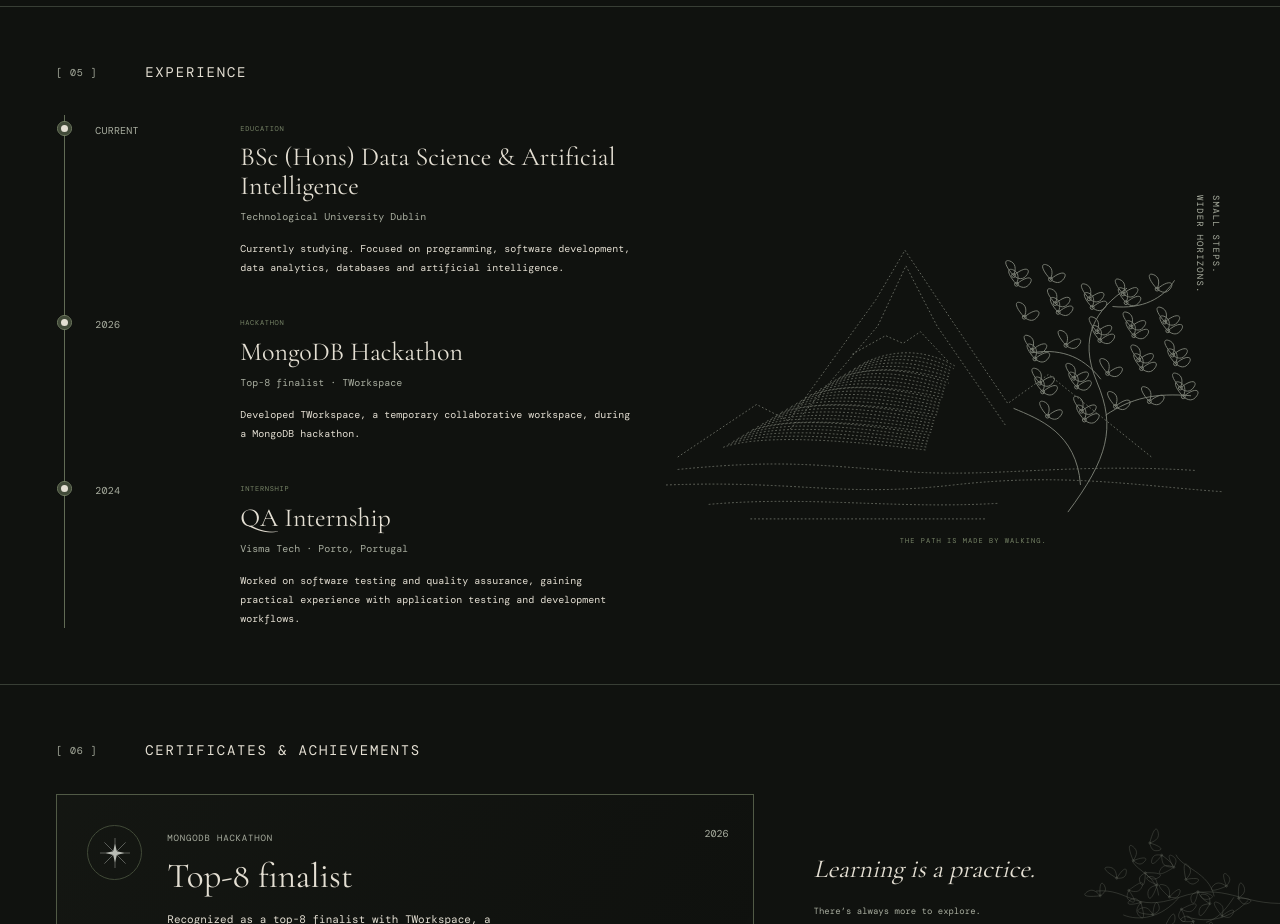
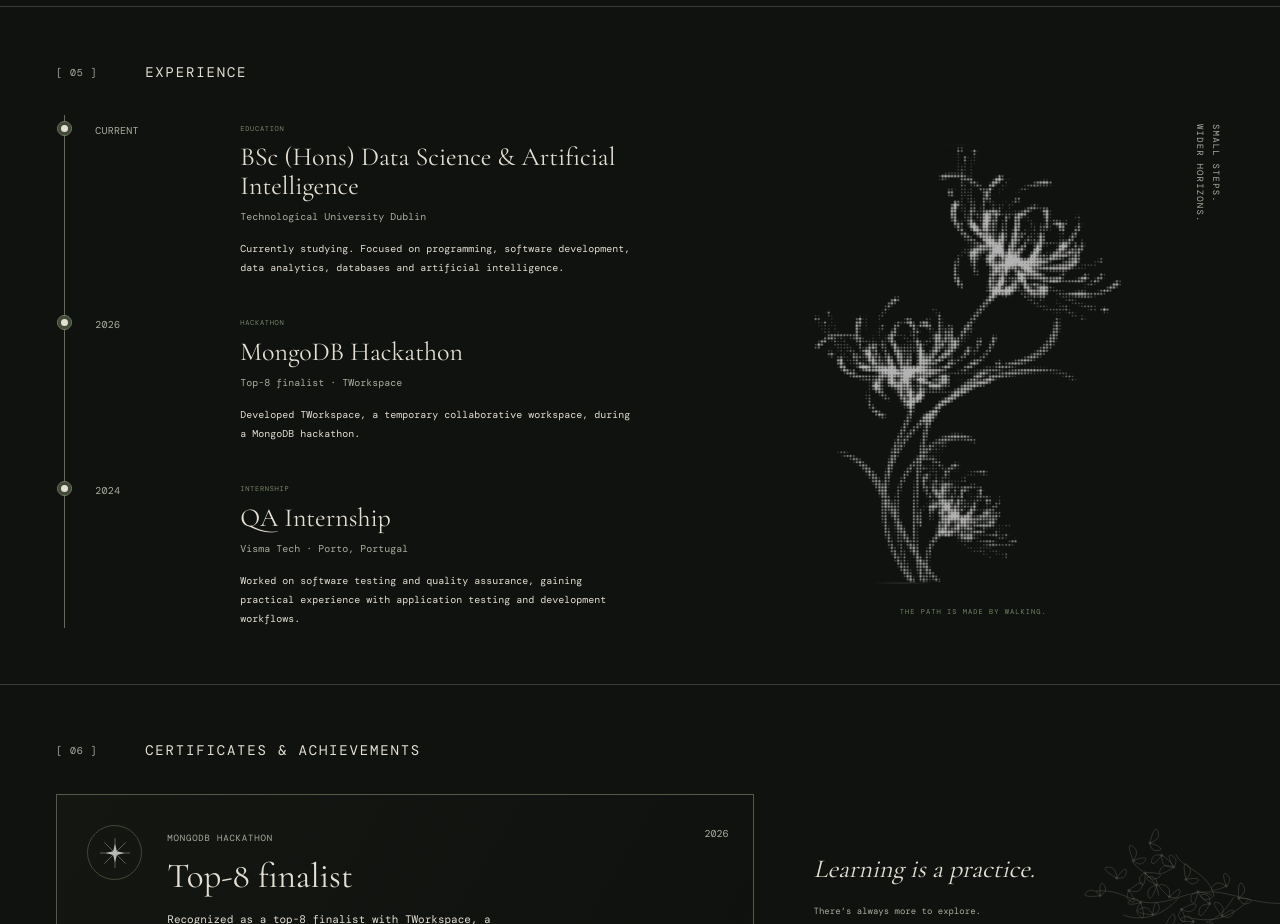
Before and after one commit to Askada21/MyPortfolio, a React (Vite) app: page / in a window 1280 px wide. Shown: the part 2180-3104 px from the top of the page. Built offline with nearby package versions, Linux system fonts and the light colour scheme.

Commit message:
feat: add botanical artwork to experience section

```diff
--- /dev/null
+++ b/src/components/DottedArtwork.tsx
@@ -0,0 +1,30 @@
+interface DottedArtworkProps {
+  file: string
+  width: number
+  height: number
+  className?: string
+  loading?: 'eager' | 'lazy'
+}
+
+/** Display the original dotted artwork as decoration, without modifying its source pixels. */
+export default function DottedArtwork({
+  file,
+  width,
+  height,
+  className = '',
+  loading = 'lazy',
+}: DottedArtworkProps) {
+  return (
+    <img
+      className={`dotted-artwork ${className}`}
+      src={`${import.meta.env.BASE_URL}assets/images/${file}`}
+      width={width}
+      height={height}
+      alt=""
+      aria-hidden="true"
+      loading={loading}
+      decoding="async"
+      draggable={false}
+    />
+  )
+}
--- a/src/components/Experience.tsx
+++ b/src/components/Experience.tsx
@@ -1,5 +1,6 @@
 import { experience } from '../data/experience'
-import { Landscape, SectionLabel } from './Ornaments'
+import { SectionLabel } from './Ornaments'
+import DottedArtwork from './DottedArtwork'
 
 export default function Experience() {
   return (
@@ -20,13 +21,13 @@ export default function Experience() {
               </li>
             ))}
           </ol>
-          <div className="experience-landscape">
+          <div className="experience-landscape experience-botanical">
             <span className="landscape-label">
               SMALL STEPS.
               <br />
               WIDER HORIZONS.
             </span>
-            <Landscape />
+            <DottedArtwork file="dotted-botanical-flowers.jpg" width={736} height={981} />
             <span className="landscape-bottom">THE PATH IS MADE BY WALKING.</span>
           </div>
         </div>
--- a/src/main.tsx
+++ b/src/main.tsx
@@ -5,6 +5,7 @@ import '@fontsource/cormorant-garamond/latin-500.css'
 import '@fontsource/dm-mono/latin-400.css'
 import './styles/variables.css'
 import './styles/global.css'
+import './styles/artwork.css'
 import './styles/animations.css'
 import App from './App'
 
--- /dev/null
+++ b/src/styles/artwork.css
@@ -0,0 +1,36 @@
+/* Screen blending removes the inverted white paper without altering the original dot pattern. */
+.dotted-artwork {
+  display: block;
+  max-width: 100%;
+  height: auto;
+  object-fit: contain;
+  filter: invert(1) contrast(1.15);
+  mix-blend-mode: screen;
+  opacity: 0.68;
+  pointer-events: none;
+  user-select: none;
+}
+
+.experience-botanical {
+  width: 100%;
+  padding: 20px 30px 0;
+}
+
+.experience-botanical .dotted-artwork {
+  width: min(100%, 340px);
+  max-height: 440px;
+  margin-inline: auto;
+  margin-bottom: 22px;
+}
+
+@media (max-width: 760px) {
+  .experience-botanical {
+    padding-top: 8px;
+  }
+
+  .experience-botanical .dotted-artwork {
+    width: 200px;
+    max-height: 270px;
+    margin-bottom: 15px;
+  }
+}
```
Also changed, not shown: public/assets/images/dotted-botanical-flowers.jpg (renamed from public/assets/images/ .jpg).
